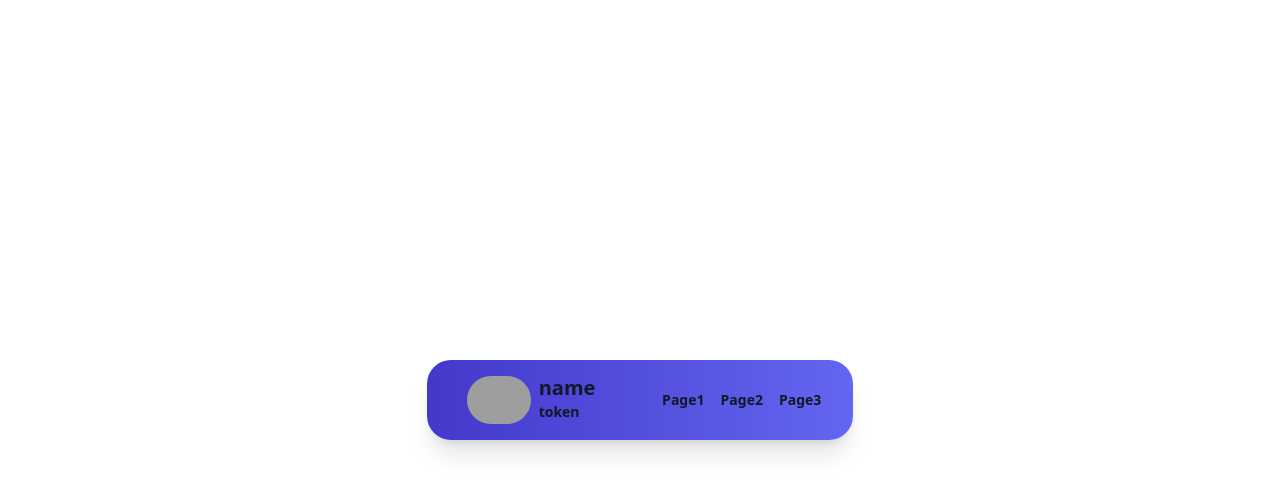
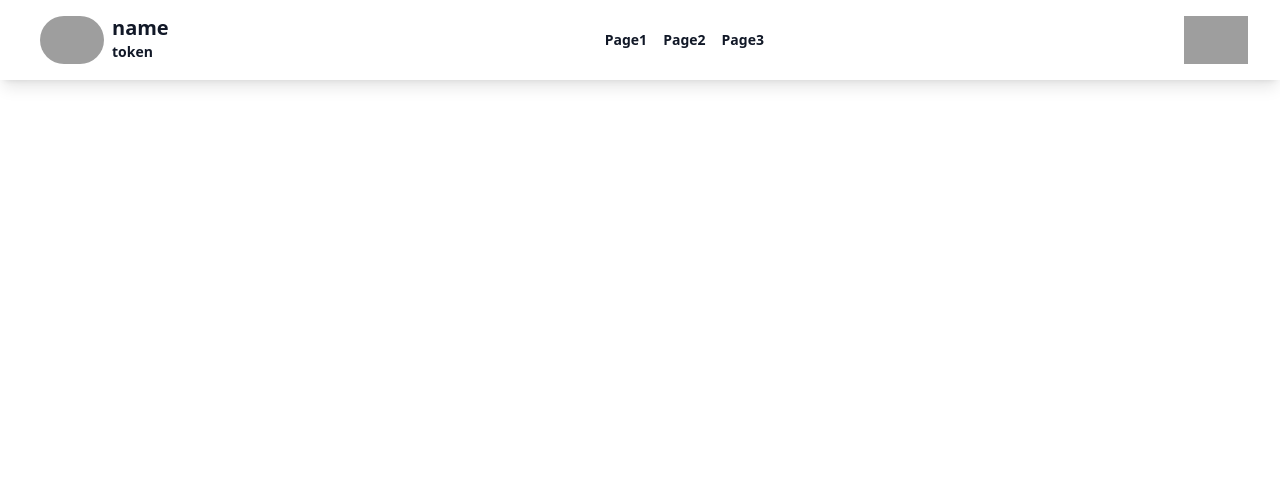
Before and after one commit to ConnecMent/platform, a website built with Vite: page frontend/homepage.html in a window 1280 px wide. Built offline with nearby package versions, Linux system fonts and the light colour scheme; grey boxes are pictures that could not be loaded.

Commit message:
refactor header & add github logo

```diff
--- a/frontend/homepage.html
+++ b/frontend/homepage.html
@@ -6,8 +6,11 @@
     <title>Home Page</title>
     <script defer src="main.js" type="module"></script>
   </head>
-  <body class="w-screen h-screen flex flex-col justify-center item-center">
-    <div class="rounded-3xl shadow-xl bg-gradient-to-r from-indigo-700 to-indigo-500 mx-auto flex w-4/12 items-center justify-between py-4 px-8">
+  <body>
+    <header>
+      <nav
+        class="shadow-lg mx-auto flex items-center justify-between py-4 px-8"
+      >
         <div class="flex flex-row items-center">
           <img
             class="rounded-full w-16 mx-2"
@@ -26,6 +29,7 @@
             >
           </div>
         </div>
+
         <div class="flex">
           <a href="#" class="ml-4 text-sm font-semibold leading-6 text-gray-900"
             >Page1</a
@@ -37,6 +41,17 @@
             >Page3</a
           >
         </div>
+
+        <div class="flex">
+          <a href="https://github.com/ConnecMent/platform"
+          target="_blank"
+            ><img
+              class="w-16"
+              src="https://github.githubassets.com/assets/GitHub-Logo-ee398b662d42.png"
+              alt="Github Logo"
+          /></a>
         </div>
+      </nav>
+    </header>
   </body>
 </html>
```
Lines whose indentation alone changed are shown as unchanged.
